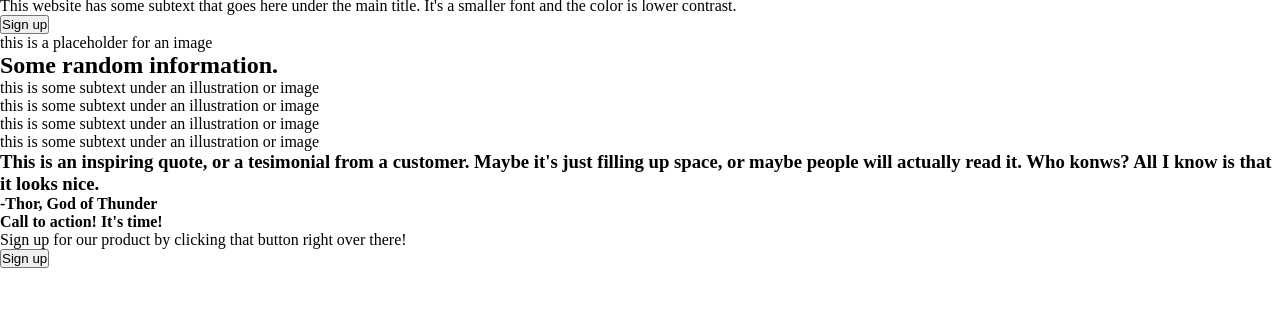
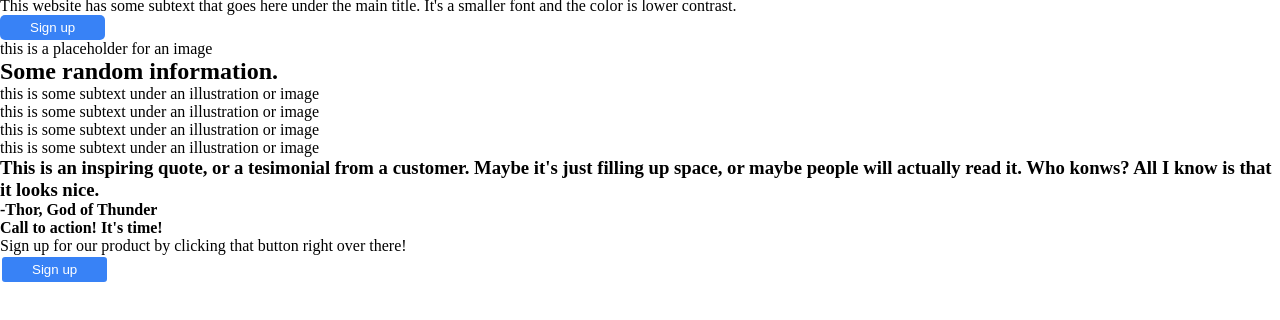
Before and after one commit to BuildAnythingWithCode/The-Odin-Project-Landing-Page, a plain HTML site: page index.html in a window 1280 px wide. Shown: the part 76-396 px from the top of the page. Drawn offline with Linux system fonts and the light colour scheme.

Commit message:
Style footer and hero buttons in CSS

```diff
--- a/style.css
+++ b/style.css
@@ -3,3 +3,15 @@
   margin: 0;
   box-sizing: border-box;
 }
+
+button {
+  background-color: #3882F6;
+  border-radius: 5px;
+  padding: 5px 30px;
+  color: white;
+  border: 0;
+}
+
+.cto-parent-cont button {
+  border: 2px solid white;
+}
```
